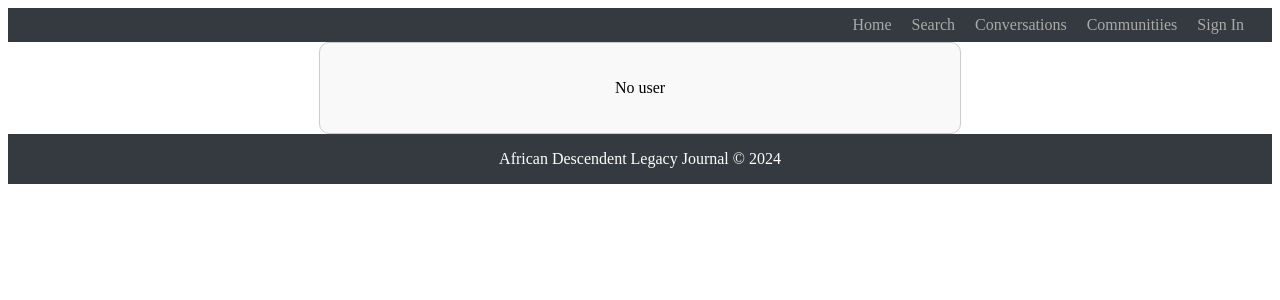
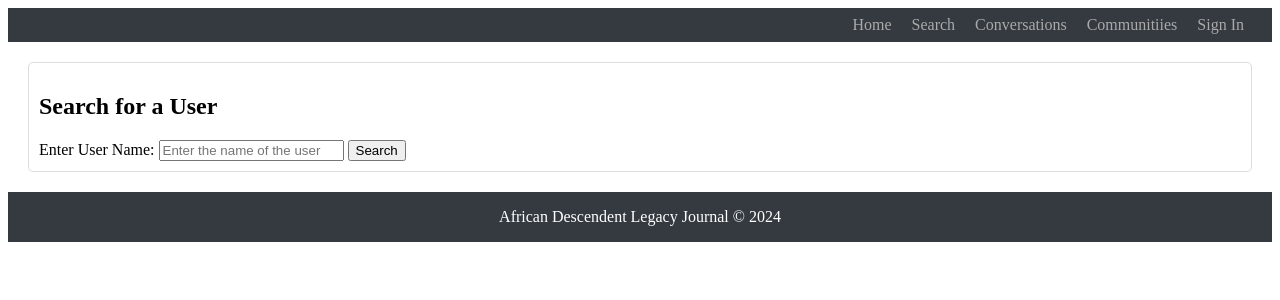
Before and after one commit to dwengern/ALJ_Database_App, a SvelteKit app: page /1/profile in a window 1280 px wide. Shown: the top 300 px of the page. Built offline with nearby package versions, Linux system fonts and the light colour scheme; no server answers.

Commit message:
Updated search for user, Bio field not working

```diff
--- a/src/routes/[uid]/profile/+page.svelte
+++ b/src/routes/[uid]/profile/+page.svelte
@@ -1,45 +1,88 @@
 <script lang="ts">
-	import { sharedState, updateUser } from '$lib/sharedState.svelte';
-	import { NullUser } from '$lib/user-types';
+	import { sharedState } from '$lib/sharedState.svelte';
+	import { collection, getDocs, query, where, CollectionReference } from "firebase/firestore";
+	import type { User } from '$lib/user-types';
+
+	let searchName = ''; // Bind this to the input field for searching
+	let userResult: User | null = null; // Store the found user data
+	let errorMessage: string | null = null;
+
+	// Search for a user by name
+	async function searchUserByName(userName: string): Promise<void> {
+		try {
+			// Clear previous results
+			userResult = null;
+			errorMessage = null;
+
+			// Access the Firestore "users" collection
+			const usersCollectionRef = collection(sharedState.db!, 'users') as CollectionReference<User>;
+			const q = query(usersCollectionRef, where("name", "==", userName));
+			const querySnapshot = await getDocs(q);
+
+			// Check if a user is found
+			if (querySnapshot.empty) {
+				errorMessage = `No user found with the name "${userName}".`;
+				return;
+			}
+
+			// Assuming we only care about the first match
+			userResult = querySnapshot.docs[0].data();
+		} catch (error) {
+			console.error("Error searching for user: ", error);
+			errorMessage = "An error occurred while searching for the user.";
+		}
+	}
 </script>
 
 <style>
-  .center-container {
-    display: flex;
-    flex-direction: column;
-    align-items: center;
-    justify-content: center;
-    text-align: center;
-    margin: 0 auto;
-    padding: 20px;
-    max-width: 600px;
-    border: 1px solid #ccc; /* Optional: Add a border */
-    border-radius: 10px;    /* Optional: Rounded corners */
-    background-color: #f9f9f9; /* Optional: Light background */
-  }
-  img {
-    max-width: 100px; /* Limit profile picture size */
-    border-radius: 50%; /* Make it circular */
-  }
-  hr {
-    width: 80%;
-    margin: 20px 0;
-  }
+	/* Add some basic styling */
+	.form-container {
+		margin: 20px;
+		padding: 10px;
+		border: 1px solid #ddd;
+		border-radius: 5px;
+	}
+
+	.result-container {
+		margin-top: 20px;
+		padding: 10px;
+		border: 1px solid #ddd;
+		border-radius: 5px;
+		background-color: #f9f9f9;
+	}
+
+	.error-message {
+		color: red;
+		margin-top: 10px;
+	}
 </style>
 
-{#if sharedState.user.name.length > 0}
-<div class="center-container">
-  <h2>Profile Details</h2>
-  <hr>
-  <img src={sharedState.user.photoURL} alt="User profile" />
-  <p><strong>{sharedState.user.name}</strong></p>
- <!--<p><strong>Email:</strong> {sharedState.user.email}</p>   (May not want this to be shown publily, add option?)-->
-  <p><strong>Bio:</strong> {sharedState.user.bio}</p>
-  <p><strong>Area of Expertise:</strong> {sharedState.user.interest}</p>
-  <p><strong>Institution/Affiliation:</strong> {sharedState.user.institution}</p>
+<div class="form-container">
+	<h2>Search for a User</h2>
+	<form on:submit|preventDefault={() => searchUserByName(searchName)}>
+		<label for="userName">Enter User Name:</label>
+		<input
+			type="text"
+			id="userName"
+			bind:value={searchName}
+			placeholder="Enter the name of the user"
+			required
+		/>
+		<button type="submit">Search</button>
+	</form>
+
+	{#if errorMessage}
+		<p class="error-message">{errorMessage}</p>
+	{/if}
 </div>
-{:else}
-<div class="center-container">
-  <p>No user</p>
-</div>
+
+{#if userResult}
+	<div class="result-container">
+		<h3>User Profile</h3>
+		<p><strong>Name:</strong> {userResult.name}</p>
+		<p><strong>Email:</strong> {userResult.email}</p>
+		<p><strong>Institution:</strong> {userResult.institution}</p>
+		<p><strong>Interest:</strong> {userResult.interest}</p>
+		<p><strong>Bio:</strong> {userResult.bio}</p>
+	</div>
 {/if}
```
